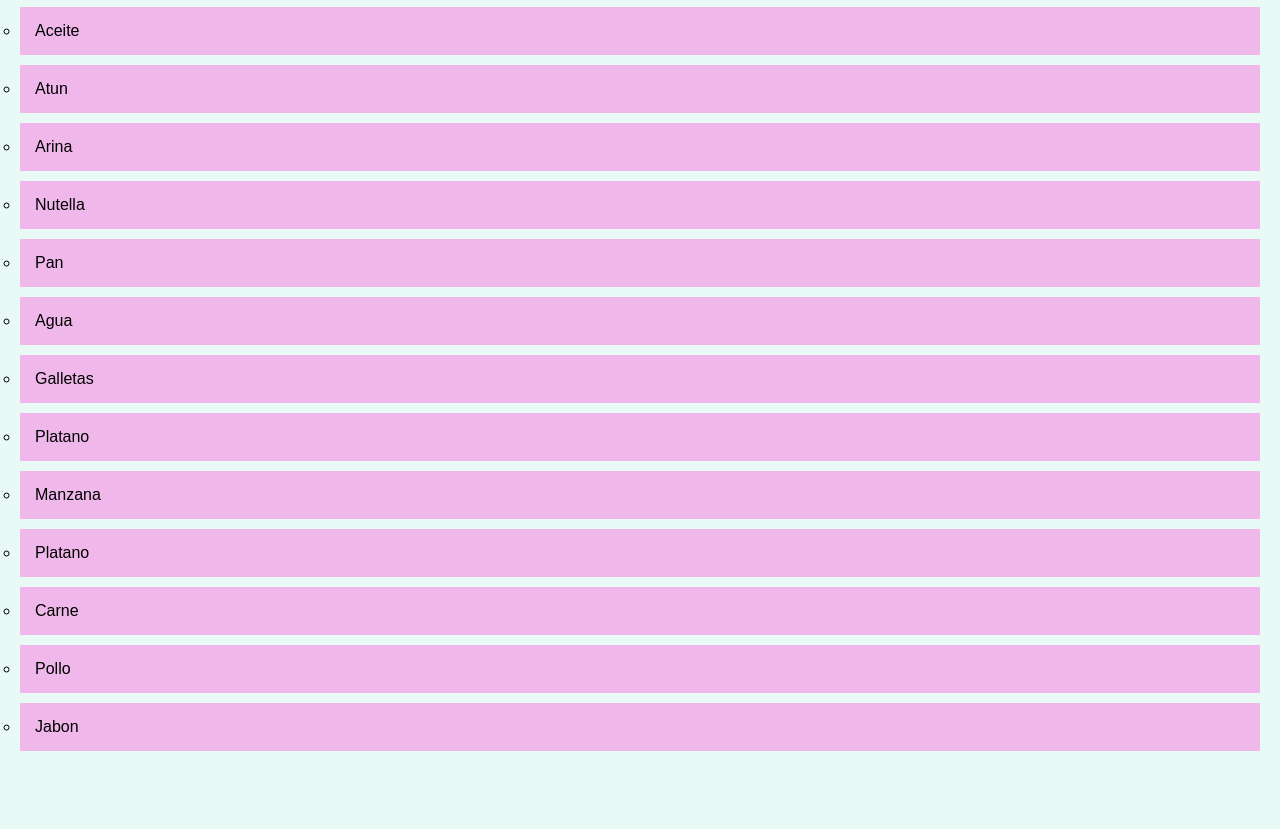
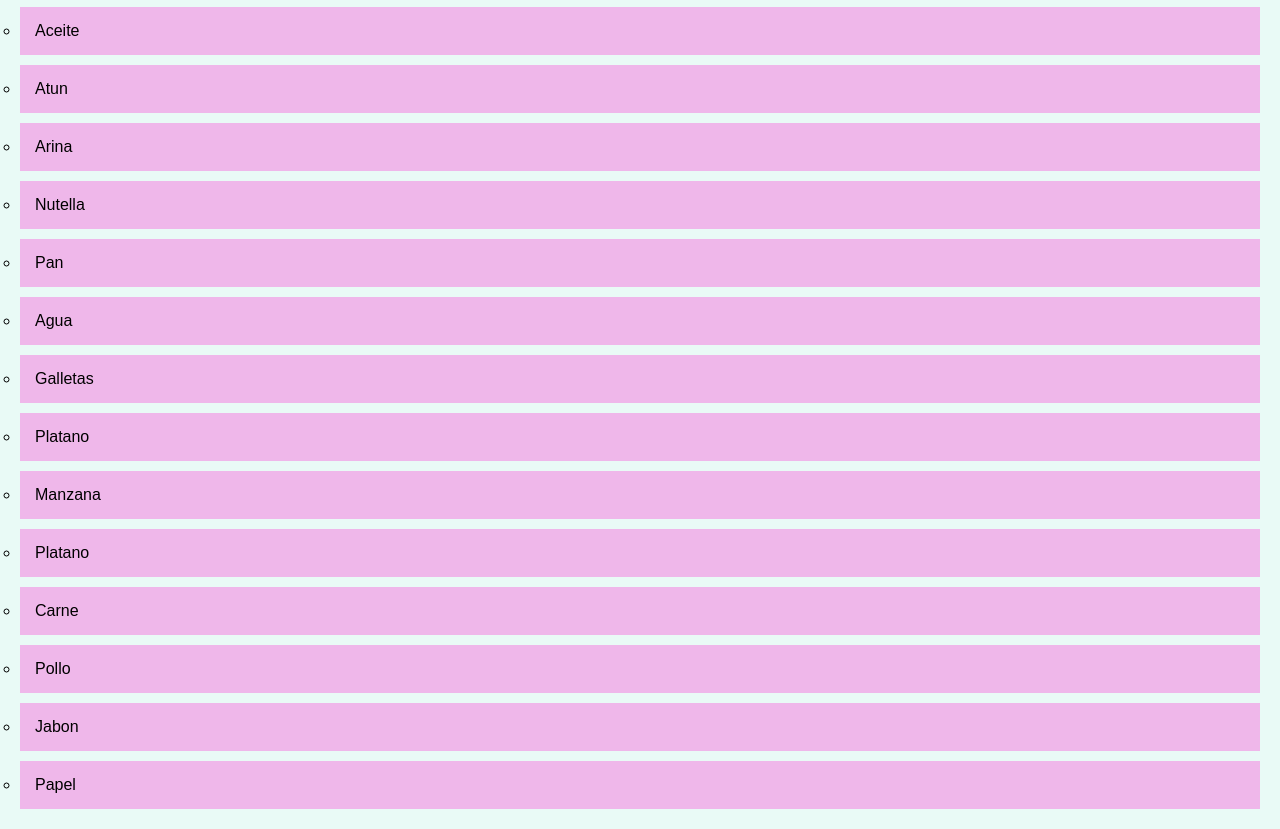
Before and after one commit to Marlene-Suarez/Mi-Computadora, a plain HTML site: page index.html in a window 1280 px wide. Shown: the part 131-960 px from the top of the page. Before the commit the page ends 902 px from the top, so only its background shows below. Drawn offline with Linux system fonts and the light colour scheme.

Commit message:
Noveno commit a mi git hub

```diff
--- a/index.html
+++ b/index.html
@@ -27,6 +27,8 @@
         <li>Carne</li>
         <li>Pollo</li>
         <li>Jabon</li>
+        <li>Papel</li>
+
 
     </ul>
 </div>
```
